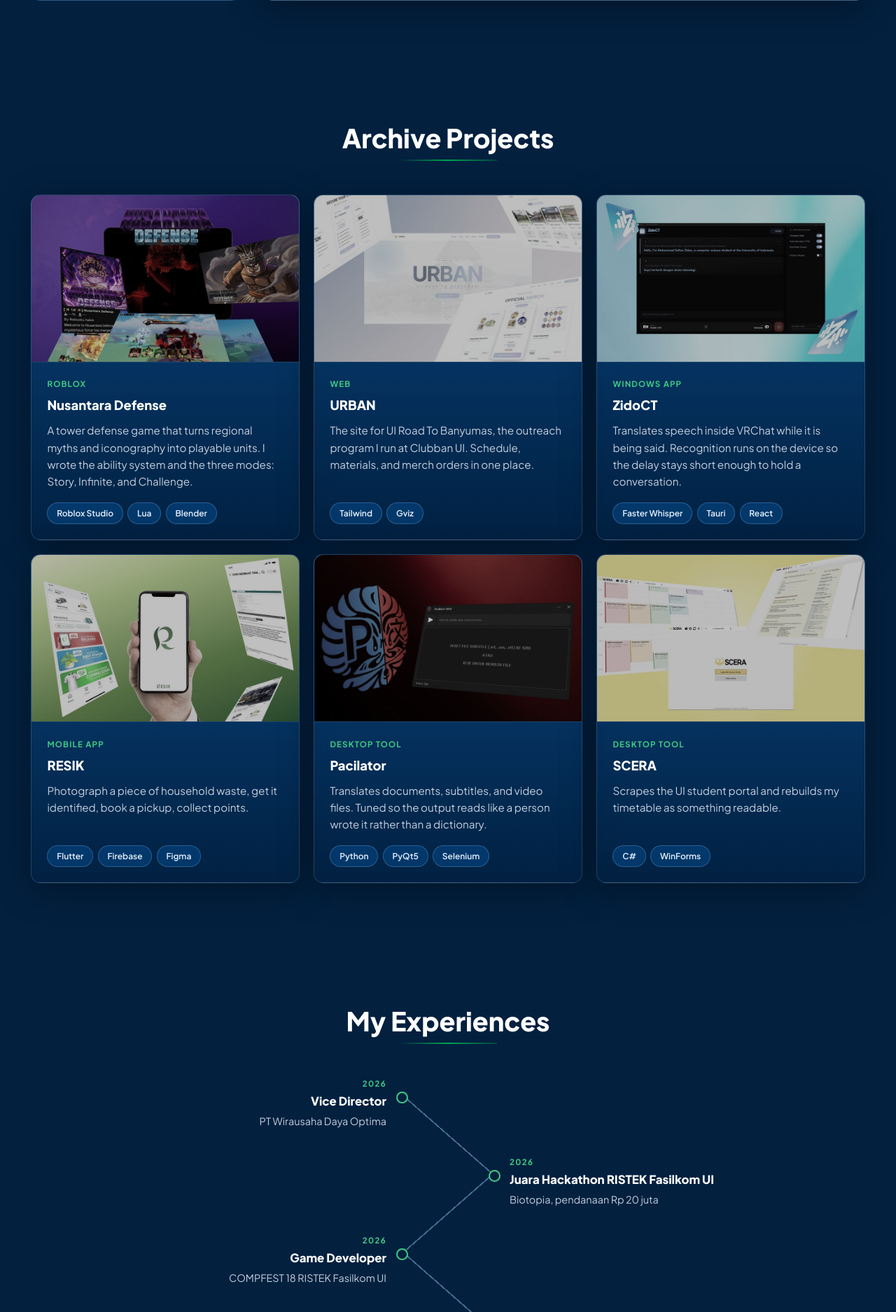
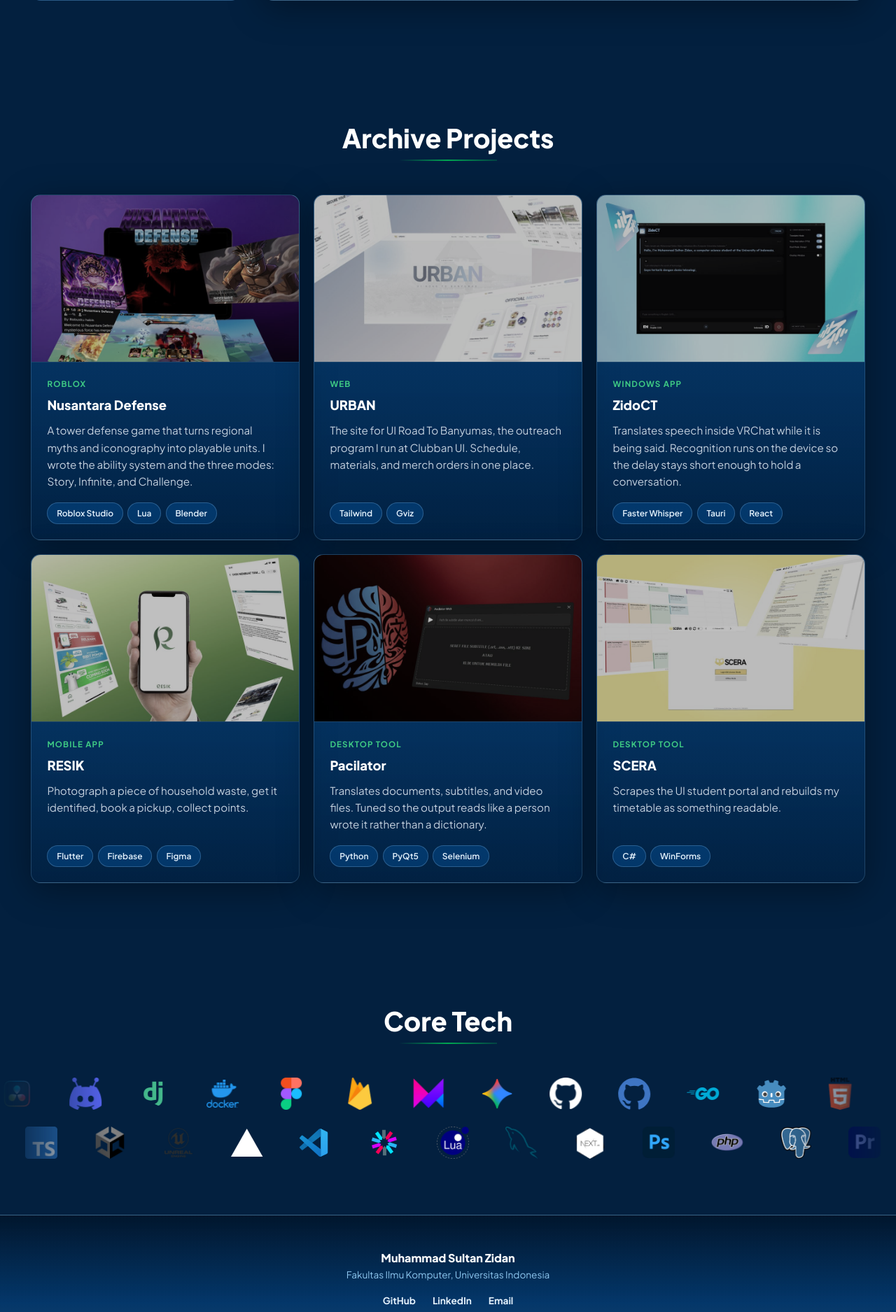
Before and after one commit to zidanristek/myportofolio, a Django app: page / in a window 1280 px wide. Shown: the part 1337-3212 px from the top of the page at 70% size. Run offline with Django 5.2, Linux system fonts and the light colour scheme.

Commit message:
feat(templates): render experience page from model

```diff
--- /dev/null
+++ b/templates/base.html
@@ -0,0 +1,62 @@
+{% load static %}<!DOCTYPE html>
+<html lang="en">
+<head>
+    <meta charset="UTF-8">
+    <meta name="viewport" content="width=device-width, initial-scale=1.0">
+    <meta name="description" content="Personal portfolio of Muhammad Sultan Zidan, Computer Science undergraduate at Universitas Indonesia.">
+    <title>{% block title %}{{ name }} - Portfolio{% endblock %}</title>
+    <link rel="preconnect" href="https://fonts.googleapis.com">
+    <link rel="preconnect" href="https://fonts.gstatic.com" crossorigin>
+    <link href="https://fonts.googleapis.com/css2?family=Plus+Jakarta+Sans:wght@400;600;700;800&display=swap" rel="stylesheet">
+    <link rel="stylesheet" href="{% static 'css/style.css' %}">
+    {% block head_extra %}{% endblock %}
+</head>
+<body>
+    <nav class="nav" aria-label="Main navigation">
+        <div class="nav-inner">
+            <a class="brand" href="{% url 'main:show_main' %}" aria-label="Zido Games, back to top">
+                <img class="brand-logo" src="{% static 'img/zido-games.svg' %}" alt="Zido Games">
+            </a>
+            <div class="nav-links">
+                <a href="{% url 'main:show_main' %}#about"><i class="dia"></i>About</a>
+                <a href="{% url 'main:show_main' %}#projects"><i class="dia"></i>Projects</a>
+                <a href="{% url 'main:show_experience' %}"><i class="dia"></i>Experience</a>
+                <a href="{% url 'main:show_main' %}#skills"><i class="dia"></i>Skills</a>
+                <a class="btn btn-external btn-sm" href="mailto:muhammad.sultan51@ui.ac.id">Contact</a>
+            </div>
+
+            <button class="nav-burger" id="burger" type="button"
+                    aria-expanded="false" aria-controls="nav-menu" aria-label="Open menu">
+                <span></span><span></span><span></span>
+            </button>
+
+        </div>
+    </nav>
+
+    <div class="nav-menu is-closed" id="nav-menu">
+        <a href="{% url 'main:show_main' %}#about"><i class="dia"></i>About</a>
+        <a href="{% url 'main:show_main' %}#projects"><i class="dia"></i>Projects</a>
+        <a href="{% url 'main:show_experience' %}"><i class="dia"></i>Experience</a>
+        <a href="{% url 'main:show_main' %}#skills"><i class="dia"></i>Skills</a>
+        <a class="btn btn-external btn-sm" href="mailto:muhammad.sultan51@ui.ac.id">Contact</a>
+    </div>
+
+    <main>
+{% block content %}{% endblock %}
+    </main>
+
+    <footer class="site-footer">
+        <div class="shell footer-inner">
+            <p class="footer-name">{{ name }}</p>
+            <p class="footer-note">Fakultas Ilmu Komputer, Universitas Indonesia</p>
+            <div class="footer-links">
+                <a href="https://github.com/zidanristek">GitHub</a>
+                <a href="https://www.linkedin.com/in/muhammad-sultan-zidan-798184347">LinkedIn</a>
+                <a href="mailto:muhammad.sultan51@ui.ac.id">Email</a>
+            </div>
+        </div>
+    </footer>
+    <script src="{% static 'js/nav.js' %}"></script>
+    {% block scripts %}{% endblock %}
+</body>
+</html>
--- a/templates/index.html
+++ b/templates/index.html
@@ -1,14 +1,7 @@
-{% load static %}<!DOCTYPE html>
-<html lang="en">
-<head>
-    <meta charset="UTF-8">
-    <meta name="viewport" content="width=device-width, initial-scale=1.0">
-    <meta name="description" content="Personal portfolio of Muhammad Sultan Zidan, Computer Science undergraduate at Universitas Indonesia.">
-    <title>Muhammad Sultan Zidan - Portfolio</title>
-    <link rel="preconnect" href="https://fonts.googleapis.com">
-    <link rel="preconnect" href="https://fonts.gstatic.com" crossorigin>
-    <link href="https://fonts.googleapis.com/css2?family=Plus+Jakarta+Sans:wght@400;600;700;800&display=swap" rel="stylesheet">
-    <link rel="stylesheet" href="{% static 'css/style.css' %}">
+{% extends "base.html" %}
+{% load static %}
+
+{% block head_extra %}
     <script type="importmap">
     {
         "imports": {
@@ -110,12 +74,10 @@
                 </figure>
 
                 <article class="card about-card">
-                    <h3 class="about-hi">Hello, I'm Muhammad Sultan Zidan</h3>
-                    <p class="card-text">Computer Science student at Universitas Indonesia,
-                        class of 2025, now in my second year at Fasilkom under NPM 2506534876. My
-                        interests sit where software meets visual work.</p>
-                    <p class="card-text">I study S1 Ilmu Komputer in class PBP E and work out of
-                        Depok. I build across the stack, from Django web applications to mobile apps
+                    <h3 class="about-hi">Hello, I'm {{ name }}</h3>
+                    <p class="card-text bio">{{ bio }}</p>
+                    <p class="card-text">I study {{ study_program }} in class PBP E under NPM
+                        {{ npm }}, and work out of Depok. I build across the stack, from Django web applications to mobile apps
                         and games, and most of what I pick up in class ends up in a side project or a
                         competition entry.</p>
 
@@ -263,68 +225,6 @@
                     </div>
                 </article>
             </div>
-        </section>
-
-        <section class="section" id="experience">
-            <header class="section-head shell">
-                <h2 class="section-title">My Experiences</h2>
-            </header>
-
-            <ol class="shell timeline">
-                <li class="tl-item">
-                    <p class="tl-year">2026</p>
-                    <h3 class="tl-title">Vice Director</h3>
-                    <p class="tl-where">PT Wirausaha Daya Optima</p>
-                </li>
-
-                <li class="tl-item">
-                    <p class="tl-year">2026</p>
-                    <h3 class="tl-title">Juara Hackathon RISTEK Fasilkom UI</h3>
-                    <p class="tl-where">Biotopia, pendanaan Rp 20 juta</p>
-                </li>
-
-                <li class="tl-item">
-                    <p class="tl-year">2026</p>
-                    <h3 class="tl-title">Game Developer</h3>
-                    <p class="tl-where">COMPFEST 18 RISTEK Fasilkom UI</p>
-                </li>
-
-                <li class="tl-item">
-                    <p class="tl-year">2026</p>
-                    <h3 class="tl-title">Penerima Pendanaan dan Insentif PKM</h3>
-                    <p class="tl-where">Kementerian Pendidikan Tinggi</p>
-                </li>
-
-                <li class="tl-item">
-                    <p class="tl-year">2025</p>
-                    <h3 class="tl-title">Project Officer</h3>
-                    <p class="tl-where">Clubban UI Road to Banyumas</p>
-                </li>
-
-                <li class="tl-item">
-                    <p class="tl-year">2025</p>
-                    <h3 class="tl-title">Top 50 dari 627 tim</h3>
-                    <p class="tl-where">BudayaGO! Kemendikbud</p>
-                </li>
-
-                <li class="tl-item">
-                    <p class="tl-year">2024</p>
-                    <h3 class="tl-title">Medali perunggu</h3>
-                    <p class="tl-where">International Product Development Mastery</p>
-                </li>
-
-                <li class="tl-item">
-                    <p class="tl-year">2023</p>
-                    <h3 class="tl-title">Top 100 dari 2.000 peserta</h3>
-                    <p class="tl-where">Code the Ocean</p>
-                </li>
-
-                <li class="tl-item">
-                    <p class="tl-year">2022</p>
-                    <h3 class="tl-title">Coordinator of ICT</h3>
-                    <p class="tl-where">OSIS SMA Negeri 3 Purwokerto</p>
-                </li>
-            </ol>
         </section>
 
         <section class="section" id="skills">
@@ -512,21 +412,9 @@
                 </div>
             </div>
         </section>
-    </main>
+{% endblock %}
 
-    <footer class="site-footer">
-        <div class="shell footer-inner">
-            <p class="footer-name">Muhammad Sultan Zidan</p>
-            <p class="footer-note">Fakultas Ilmu Komputer, Universitas Indonesia</p>
-            <div class="footer-links">
-                <a href="https://github.com/zidanristek">GitHub</a>
-                <a href="https://www.linkedin.com/in/muhammad-sultan-zidan-798184347">LinkedIn</a>
-                <a href="mailto:muhammad.sultan51@ui.ac.id">Email</a>
-            </div>
-        </div>
-    </footer>
+{% block scripts %}
     <script src="{% static 'js/hero.js' %}"></script>
-    <script src="{% static 'js/nav.js' %}"></script>
     <script type="module" src="{% static 'js/viewer.js' %}"></script>
-</body>
-</html>
+{% endblock %}
```
Also changed, not shown: other parts of templates/index.html (+2 -31 lines), templates/experience.html (added, +36 -0 lines).
